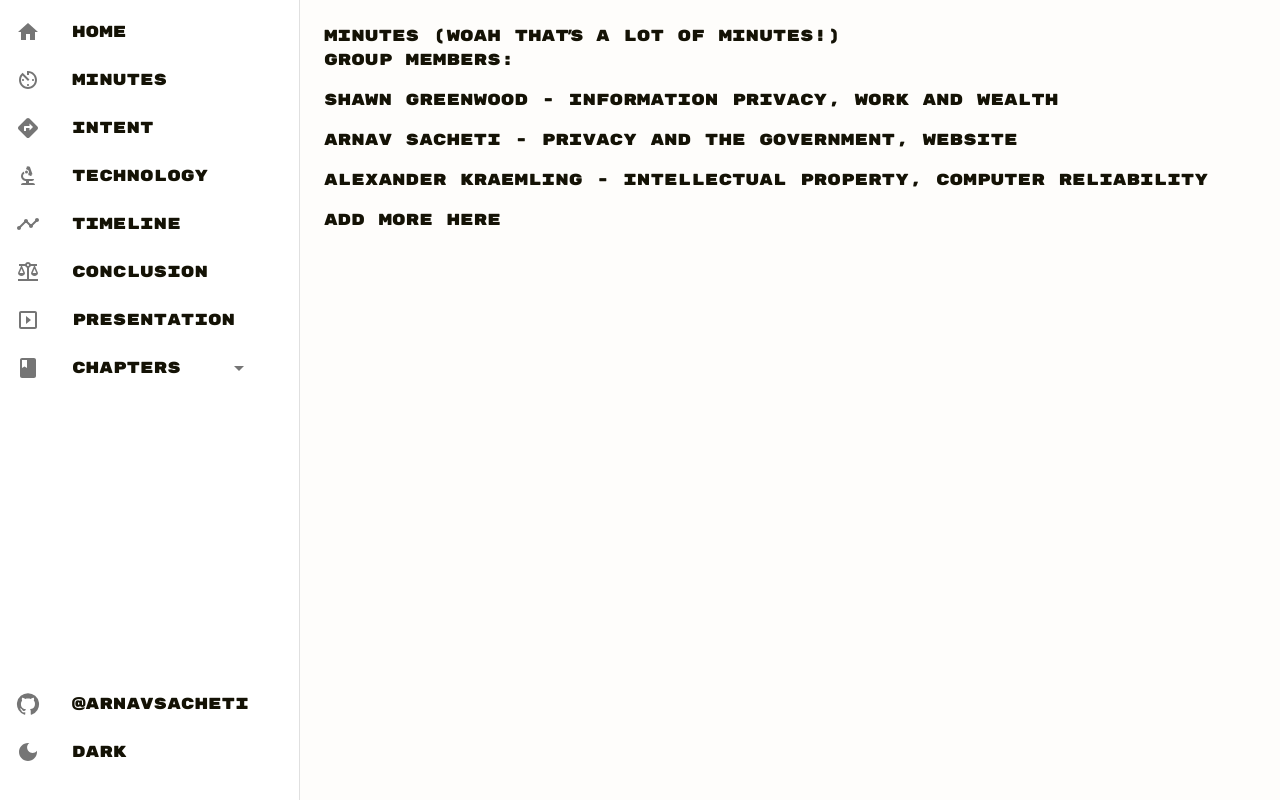
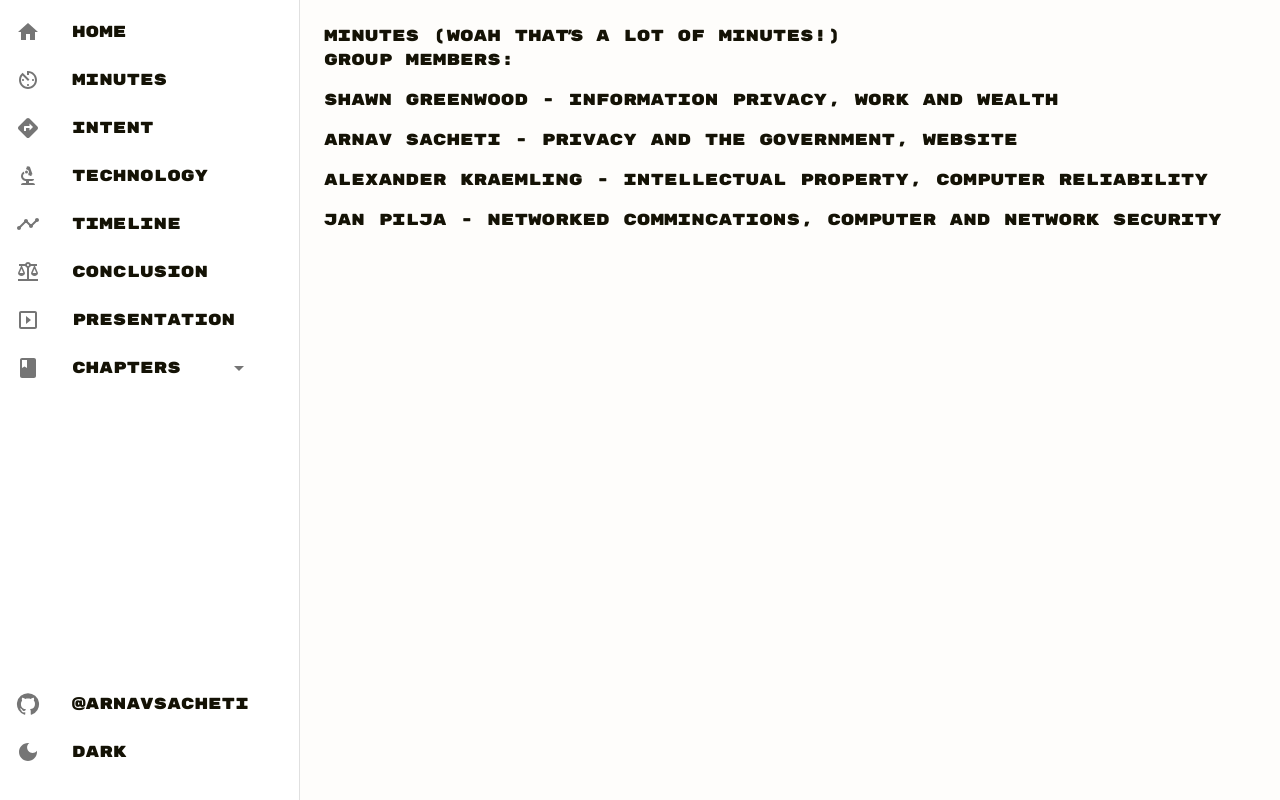
Before and after one commit to arnavsacheti/EEAO, a React (Vite) app: page /EEAO/minutes in a window 1280 px wide. Built offline with nearby package versions, Linux system fonts and the light colour scheme; the HTML template or start-up script is replaced by a standard one.

Commit message:
Update Minutes.tsx

```diff
--- a/src/pages/Minutes.tsx
+++ b/src/pages/Minutes.tsx
@@ -8,7 +8,7 @@ const MinutesPage = () => {
         <p> Shawn Greenwood - Information Privacy, Work and Wealth </p>
         <p> Arnav Sacheti - Privacy and The Government, Website </p>
         <p>Alexander Kraemling - Intellectual Property, Computer Reliability</p>
-        <p> Add More Here </p>
+        <p> Jan Pilja - Networked Commincations, Computer and Network Security </p>
       </div>
     </>
   );
```
